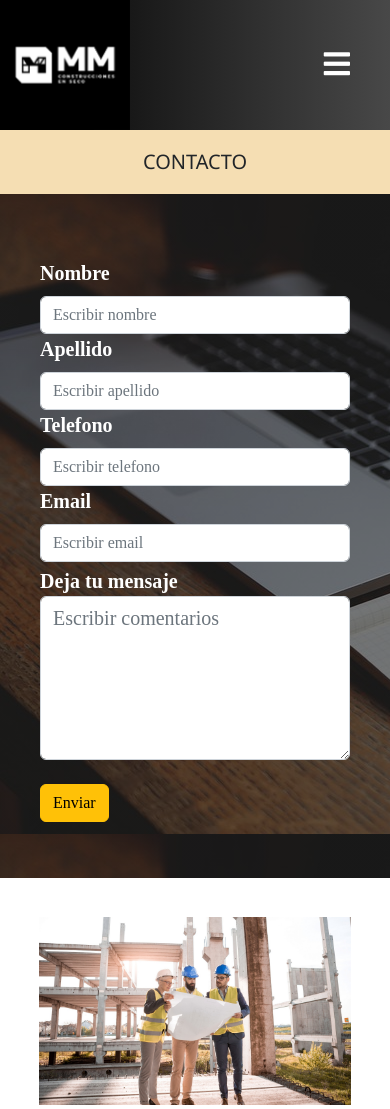
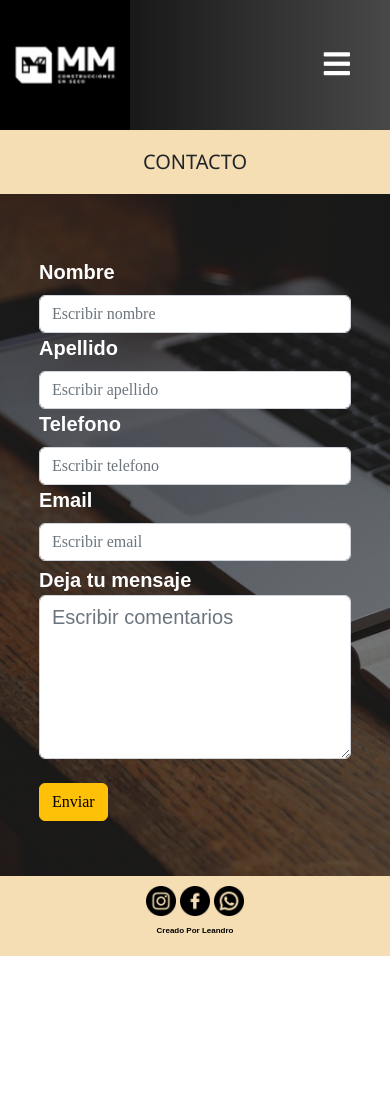
Before and after one commit to leancontreras7/PF-Contreras, a plain HTML site: page assets/pages/contactanos.html in a window 390 px wide. Shown: the top 1109 px of the page. After the commit the page ends 956 px from the top, so only its background shows below. Drawn offline with nearby package versions, Linux system fonts and the light colour scheme; a web font is replaced by a local one.

Commit message:
agregando media querys

```diff
--- a/assets/pages/contactanos.html
+++ b/assets/pages/contactanos.html
@@ -49,12 +49,11 @@
     <h3 class="titulos__paginas">CONTACTO</h3>
 
 
-    <div class="contactos__container">
+
 
     <div class="contactos__container__form">
 
         <form class="formulario">
-                <div >
             <div class="mb-3">
                 <br>
                 <label for="exampleInputEmail1" class="textos__form form-label">Nombre</label>
@@ -75,15 +74,11 @@
                 <button type="submit" class="btn btn-warning botonMov ">Enviar</button>
             </div>
 
-                </div>
-
-            </form>
-
-            <img class="fotocontactos" src="../img/equipo.jpg" alt="">
 
 
 
-        </div>
+
+        </form>
 
 
     </div>
--- a/assets/style/_contacto.scss
+++ b/assets/style/_contacto.scss
@@ -1,35 +1,23 @@
 @use '_commons' as c;
 
 
-.contactos__container__form{
+.formulario{
 
-    display: grid;
-
-}
-
-.formulario{
-    width: 100%;
-    padding: 40px;
     background-image:linear-gradient(
        0deg, rgba(0,0,0,0.5),
-        rgba(0,0,0,0.5)
+             rgba(0,0,0,0.5)
 
     )
     ,url(../img/fondocontactos.jpg);
-
-
-
-
-    .textos__form{
-        color: white;
-        font-size: 20px;
-    }
+    width: 100%;
+    padding: 10%;
+    background-size: cover;
+    overflow: hidden;
 }
 
-.fotocontactos{
+.textos__form{
 
-    width: 80%;
-    margin: 10%;
-    display: block;
-
+    font-size: 20px;
+    font-family: sans-serif;
+    color: white;
 }
--- a/assets/style/_mediaquery.scss
+++ b/assets/style/_mediaquery.scss
@@ -90,7 +90,10 @@
         margin: 30px 10%;
     }
 
+    .formulario{
 
+        padding: 10% 25% 10% 25%;
+    }
 
 
 
```
Also changed, not shown: assets/style/main.css, 1 other file. Lines whose indentation alone changed are shown as unchanged.
